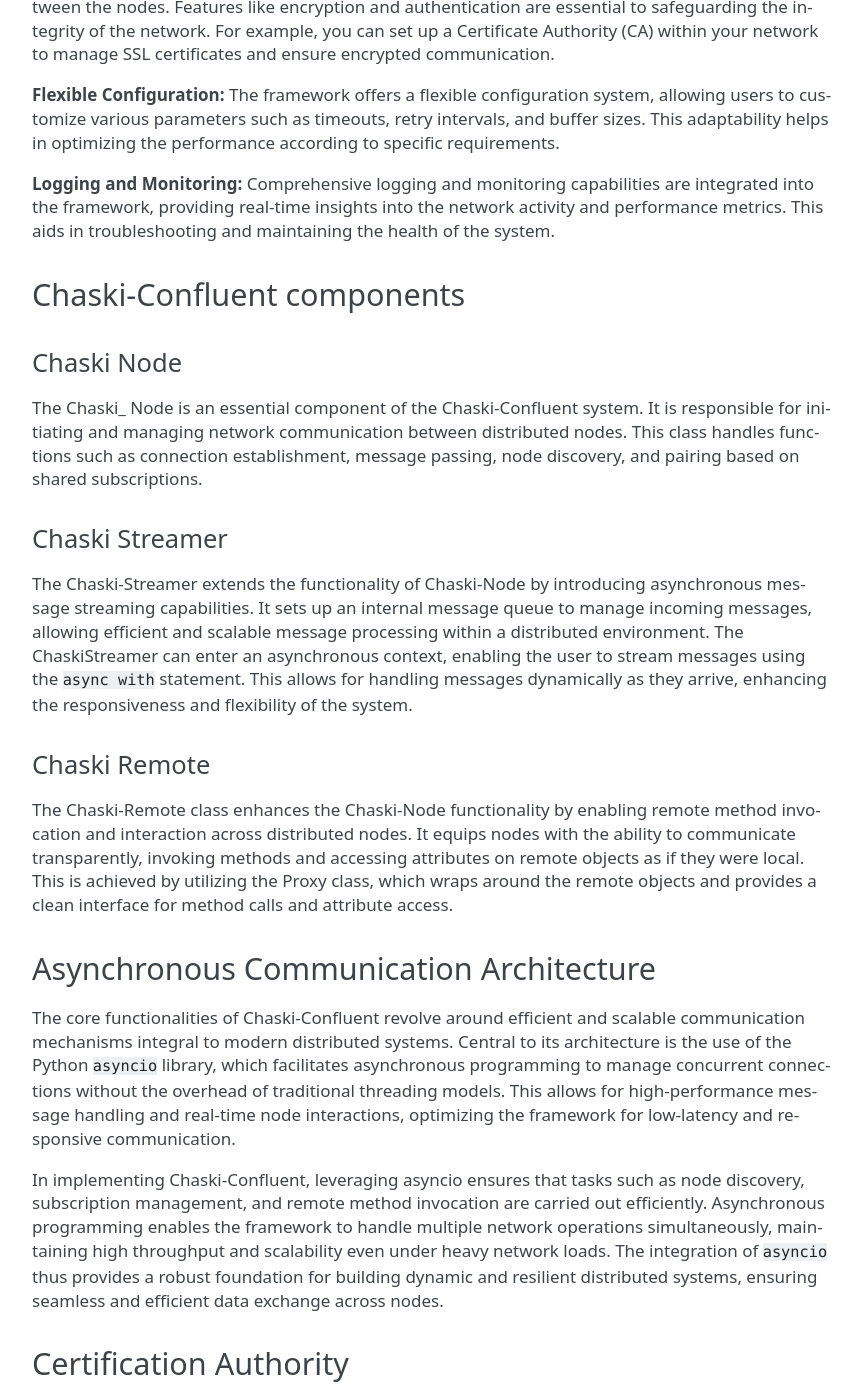
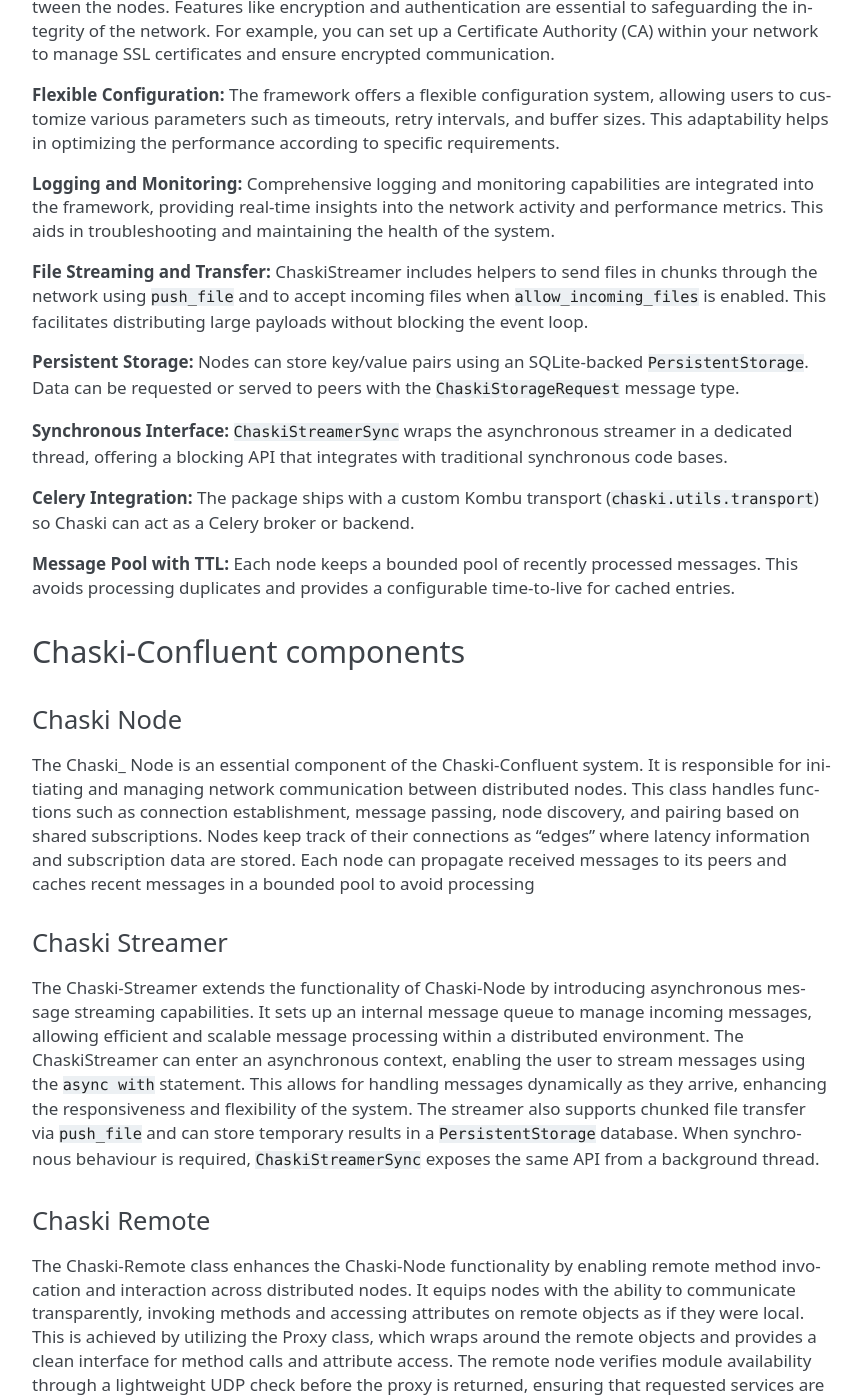
Before and after one commit to dunderlab/python-chaski, a Sphinx documentation site: the page built from docs/source/index.rst, in a window 1280 px wide and 1400 px high, scrolled down 1592 px. Shown: the whole window, without its empty margins (298-1160 px from the left). Built offline with Sphinx 7.4.7, drawn with Linux system fonts in a browser that asks for light colours; pages that are not in the unit, such as notebooks, are missing from menus; some of the changed text lies outside the part shown.

Commit message:
Update documentation.

```diff
--- a/docs/source/index.rst
+++ b/docs/source/index.rst
@@ -10,8 +10,8 @@ Documentation Overview
    :maxdepth: 2
    :name: mastertoc
 
-   notebooks/01-chaski_node.pct
-   notebooks/02-chaski_streamer.ptc
+   notebooks/01-chaski_node
+   notebooks/02-chaski_streamer
    notebooks/03-chaski_remote.ptc
    notebooks/04-certification_authority
    notebooks/05-celery
--- a/docs/source/notebooks/readme.rst
+++ b/docs/source/notebooks/readme.rst
@@ -114,6 +114,27 @@ capabilities are integrated into the framework, providing real-time
 insights into the network activity and performance metrics. This aids in
 troubleshooting and maintaining the health of the system.
 
+**File Streaming and Transfer:** ChaskiStreamer includes helpers to send
+files in chunks through the network using ``push_file`` and to accept
+incoming files when ``allow_incoming_files`` is enabled. This
+facilitates distributing large payloads without blocking the event loop.
+
+**Persistent Storage:** Nodes can store key/value pairs using an
+SQLite-backed ``PersistentStorage``. Data can be requested or served to
+peers with the ``ChaskiStorageRequest`` message type.
+
+**Synchronous Interface:** ``ChaskiStreamerSync`` wraps the asynchronous
+streamer in a dedicated thread, offering a blocking API that integrates
+with traditional synchronous code bases.
+
+**Celery Integration:** The package ships with a custom Kombu transport
+(``chaski.utils.transport``) so Chaski can act as a Celery broker or
+backend.
+
+**Message Pool with TTL:** Each node keeps a bounded pool of recently
+processed messages. This avoids processing duplicates and provides a
+configurable time-to-live for cached entries.
+
 Chaski-Confluent components
 ---------------------------
 
@@ -124,7 +145,10 @@ The Chaski\_ Node is an essential component of the Chaski-Confluent
 system. It is responsible for initiating and managing network
 communication between distributed nodes. This class handles functions
 such as connection establishment, message passing, node discovery, and
-pairing based on shared subscriptions.
+pairing based on shared subscriptions. Nodes keep track of their
+connections as “edges” where latency information and subscription data
+are stored. Each node can propagate received messages to its peers and
+caches recent messages in a bounded pool to avoid processing
 
 Chaski Streamer
 ~~~~~~~~~~~~~~~
@@ -136,7 +160,11 @@ and scalable message processing within a distributed environment. The
 ChaskiStreamer can enter an asynchronous context, enabling the user to
 stream messages using the ``async with`` statement. This allows for
 handling messages dynamically as they arrive, enhancing the
-responsiveness and flexibility of the system.
+responsiveness and flexibility of the system. The streamer also supports
+chunked file transfer via ``push_file`` and can store temporary results
+in a ``PersistentStorage`` database. When synchronous behaviour is
+required, ``ChaskiStreamerSync`` exposes the same API from a background
+thread.
 
 Chaski Remote
 ~~~~~~~~~~~~~
@@ -147,7 +175,9 @@ nodes. It equips nodes with the ability to communicate transparently,
 invoking methods and accessing attributes on remote objects as if they
 were local. This is achieved by utilizing the Proxy class, which wraps
 around the remote objects and provides a clean interface for method
-calls and attribute access.
+calls and attribute access. The remote node verifies module availability
+through a lightweight UDP check before the proxy is returned, ensuring
+that requested services are reachable.
 
 Asynchronous Communication Architecture
 ---------------------------------------
@@ -183,3 +213,12 @@ The CA in Chaski-Confluent can generate, sign, and distribute SSL
 certificates, providing a robust security layer. This ensures that all
 communication between nodes is encrypted and authenticated,
 significantly reducing the risk of data breaches or unauthorized access.
+
+Celery Transport and CLI Utilities
+----------------------------------
+
+Chaski includes a custom Kombu transport so it can be used as a Celery
+broker. The ``ChaskiChannel`` class relies on ``ChaskiStreamerSync`` to
+publish and consume tasks through the topic ``celery_tasks``. Several
+command line scripts under ``chaski/scripts/`` make it easy to start a
+streamer root, a remote proxy or a certificate authority from the shell.
```
Also changed, not shown: README.md (+33 -2 lines), docs/source/notebooks/readme.ipynb.
